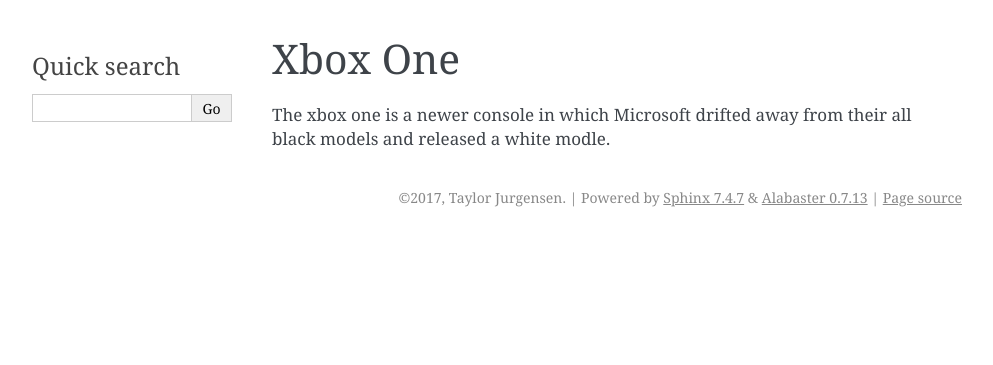
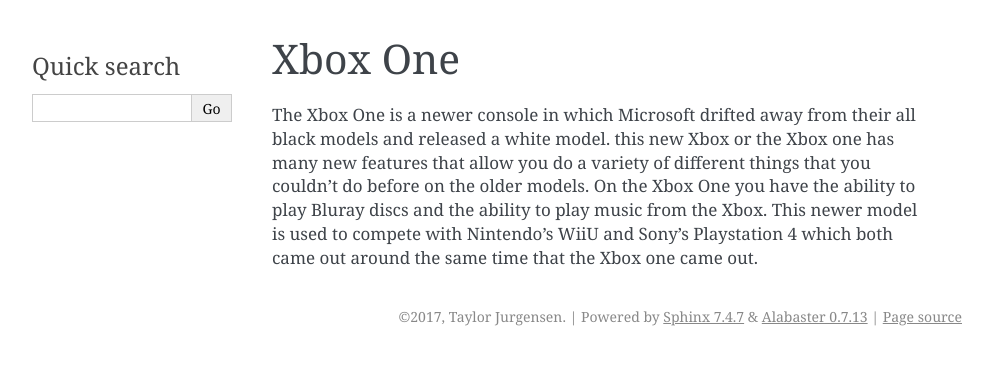
Before and after one commit to Zeniwow/video_games_final, a Sphinx documentation site: the page built from source/xbox3/index.rst, in a window 1280 px wide. Shown: the top 365 px of the page, without its empty margins (148-1141 px from the left). Built offline with Sphinx 7.4.7, drawn with Linux system fonts in a browser that asks for light colours.

Commit message:
tried to add images but failed added more to xbox3

```diff
--- a/source/xbox3/index.rst
+++ b/source/xbox3/index.rst
@@ -1,4 +1,4 @@
 Xbox One
 ========
 
-The xbox one is a newer console in which Microsoft drifted away from their all black models and released a white modle.
+The Xbox One is a newer console in which Microsoft drifted away from their all black models and released a white model. this new Xbox or the Xbox one has many new features that allow you do a variety of different things that you couldn't do before on the older models. On the Xbox One you have the ability to play Bluray discs and the ability to play music from the Xbox. This newer model is used to compete with Nintendo’s WiiU and Sony’s Playstation 4 which both came out around the same time that the Xbox one came out.
```
Also changed, not shown: img/console.png (added), img/controller.png (added), img/front_console.png (added).
